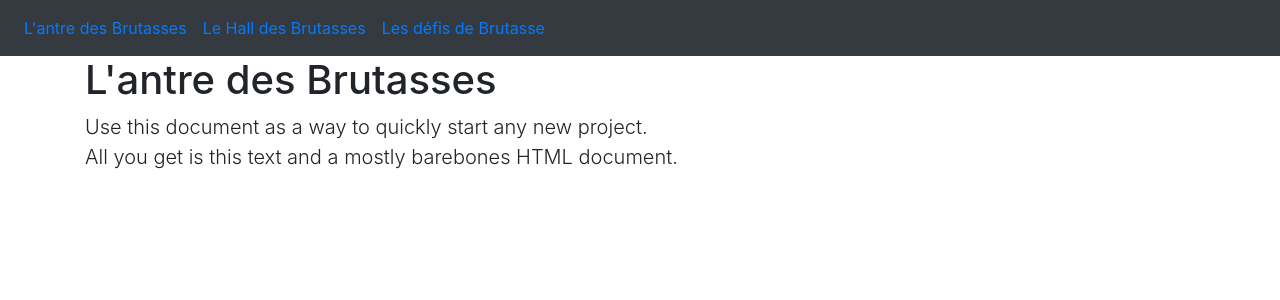
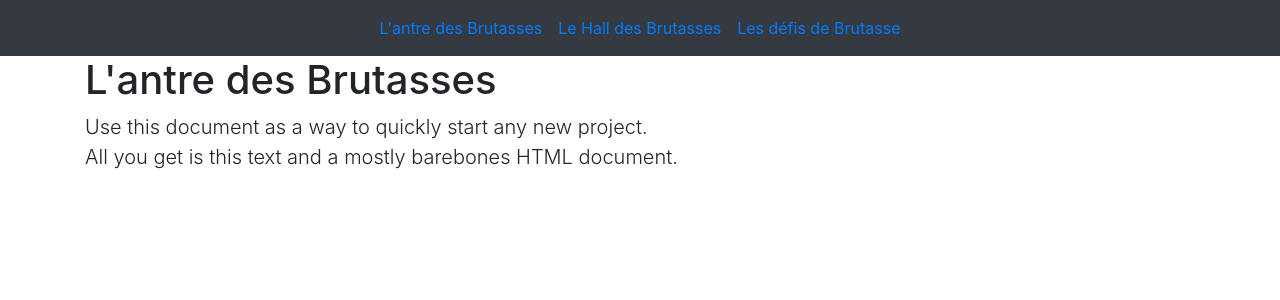
Before and after one commit to lesBrutasses/les_brutasses, a Jekyll site: the page built from index.md, in a window 1280 px wide. Shown: the top 300 px of the page. Built offline with Jekyll 4.4.1, drawn with Linux system fonts in a browser that asks for light colours.

Commit message:
Update main.html

```diff
--- a/_layouts/main.html
+++ b/_layouts/main.html
@@ -15,7 +15,7 @@
 <body>
 
 
-<nav class="navbar navbar-expand-sm bg-dark">
+<nav class="navbar navbar-expand-sm bg-dark justify-content-center">
          <!-- Links -->
    <ul class="navbar-nav">
       <li class="nav-item">
```
